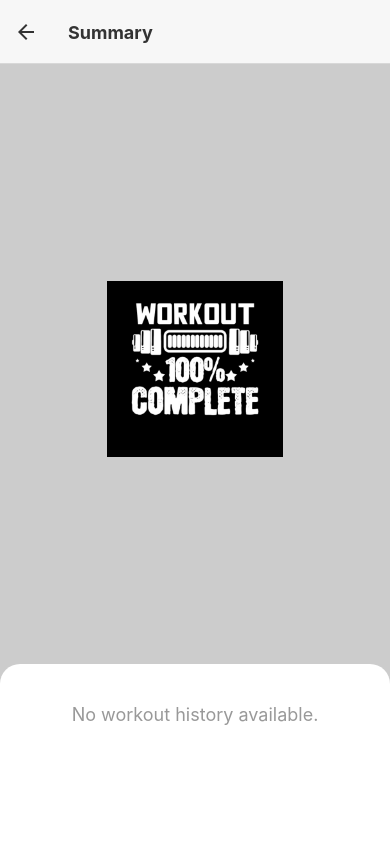
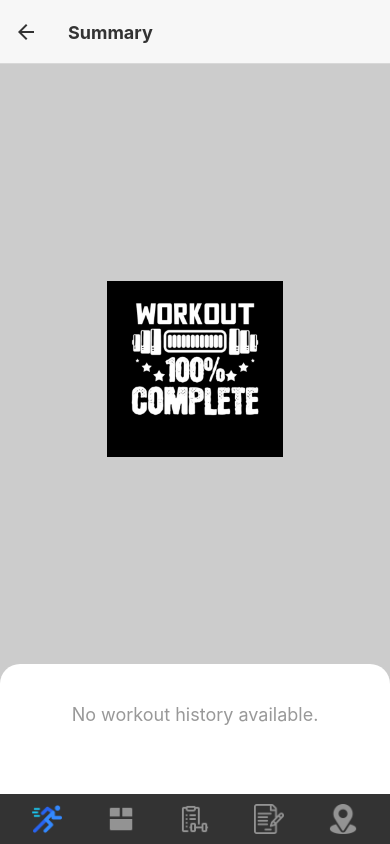
Before and after one commit to gizmoanimalpuker/FitnessAppCalorie, a React Native app: screen /Summary in a window 390 px wide. Built offline with nearby package versions, Linux system fonts and the light colour scheme.

Commit message:
Updating2

```diff
--- a/screens/SummaryScreen.js
+++ b/screens/SummaryScreen.js
@@ -1,8 +1,8 @@
-import React, { useState, useEffect } from "react";
-import { View, Text, FlatList, StyleSheet, Image } from 'react-native';
-import AsyncStorage from "@react-native-async-storage/async-storage";
+import React, { useState, useEffect } from 'react';
+import { View, Text, FlatList, StyleSheet, Image, TouchableOpacity } from 'react-native';
+import AsyncStorage from '@react-native-async-storage/async-storage';
 
-export default function SummaryScreen() {
+const SummaryScreen = ({ navigation }) => {
   const [workoutHistory, setWorkoutHistory] = useState([]);
 
   useEffect(() => {
@@ -17,16 +17,13 @@ export default function SummaryScreen() {
 
     fetchWorkouts();
   }, []);
-    const formatDate = (dateString) => {
-        const options = { year: 'numeric', month: 'long', day: 'numeric' };
-        return new Date(dateString).toLocaleDateString(undefined, options);
-    };
+
   const renderItem = ({ item }) => (
     <View style={styles.item}>
       <Text style={styles.title}>{item.name}</Text>
       <Text style={styles.text}>Duration: {item.duration} seconds</Text>
       <Text style={styles.text}>Calories Burned: {item.caloriesBurned} </Text>
-            <Text style={styles.text}>Date: {formatDate(item.date)}</Text>
+      <Text style={styles.text}>Date: {item.date}</Text>
     </View>
   );
 
@@ -44,6 +41,65 @@ export default function SummaryScreen() {
           ListEmptyComponent={<Text style={styles.emptyMessage}>No workout history available.</Text>}
         />
       </View>
+
+      {/* Button Section */}
+      <View style={styles.buttonBackground}>
+        <View style={styles.buttonContainer}>
+          <TouchableOpacity
+            style={styles.button}
+            onPress={() => navigation.navigate('Running')}
+            activeOpacity={0.6}
+          >
+            <View style={styles.buttonTop}>
+            <Image
+              source={require('../assets/images/running.png')}
+              style={styles.buttonImage}
+            />
+            </View>
+
+          </TouchableOpacity>
+          <TouchableOpacity
+            style={styles.button}
+            onPress={() => navigation.navigate('StartWorkout')}
+            activeOpacity={0.6}
+          >
+            <Image
+              source={require('../assets/images/grid.png')}
+              style={styles.buttonImage}
+            />
+          </TouchableOpacity>
+          <TouchableOpacity
+            style={styles.button}
+            onPress={() => navigation.navigate('Workout List')}
+            activeOpacity={0.6}
+          >
+            <Image
+              source={require('../assets/images/training.png')}
+              style={styles.buttonImage}
+            />
+          </TouchableOpacity>
+          <TouchableOpacity
+            style={styles.button}
+            onPress={() => navigation.navigate('Summary')}
+            activeOpacity={0.6}
+          >
+            <Image
+              source={require('../assets/images/contract.png')}
+              style={styles.buttonImage}
+            />
+          </TouchableOpacity>
+          <TouchableOpacity
+            style={styles.button}
+            onPress={() => navigation.navigate('Location')}
+            activeOpacity={0.6}
+          >
+            <Image
+              source={require('../assets/images/location.png')}
+              style={styles.buttonImage}
+            />
+          </TouchableOpacity>
+        </View>
+      </View>
     </View>
   );
 }
@@ -55,9 +111,9 @@ const styles = StyleSheet.create({
     paddingTop: 20, // Optional: Add some padding at the top for better layout
   },
   image: {
-      width: '45%', // 30% of the screen width
-      height: undefined, // let the height adjust automatically
-      aspectRatio: 1, // maintain the aspect ratio
+    width: '45%', // 45% of the screen width
+    height: undefined, // Let the height adjust automatically
+    aspectRatio: 1, // Maintain the aspect ratio
     resizeMode: 'contain',
     marginTop: 10,
     alignSelf: 'center',
@@ -91,4 +147,34 @@ const styles = StyleSheet.create({
     color: '#999', // Light gray text color for the empty message
     fontSize: 18,
   },
+  buttonBackground: {
+    position: 'absolute',
+    bottom: 0,
+    width: '100%',
+    backgroundColor: 'rgba(0, 0, 0, 0.8)',
+  },
+  buttonContainer: {
+    flexDirection: 'row',
+    justifyContent: 'space-between',
+    width: '100%',
+    paddingHorizontal: 10,
+  },
+  button: {
+    flex: 1,
+    marginHorizontal: 5,
+    alignItems: 'center',
+    justifyContent: 'center',
+    paddingVertical: 10,
+  },
+  buttonImage: {
+    width: 30,
+    height: 30,
+  },
+  buttonText: {
+    color: 'white',
+    fontWeight: 'bold',
+    fontSize: 16,
+  },
 });
+
+export default SummaryScreen;
```
Lines whose indentation alone changed are shown as unchanged.
